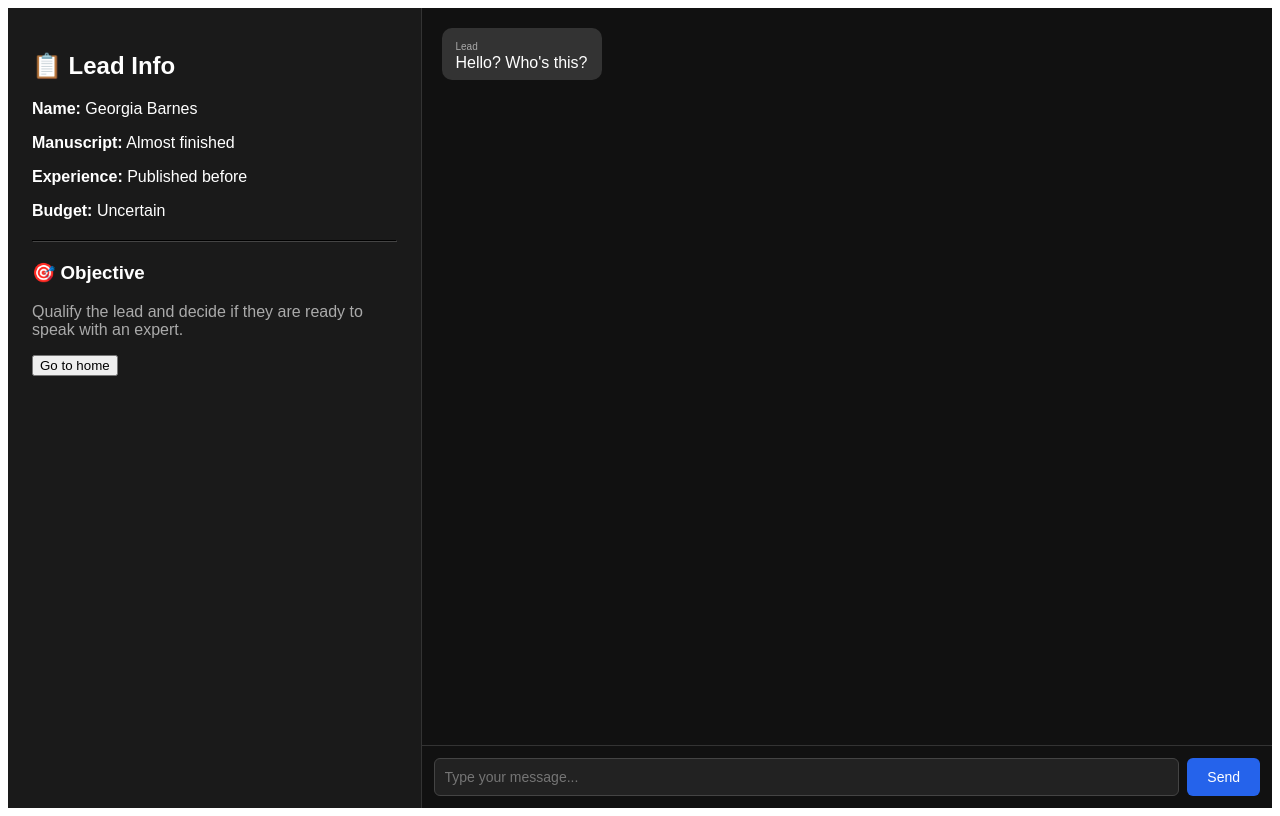
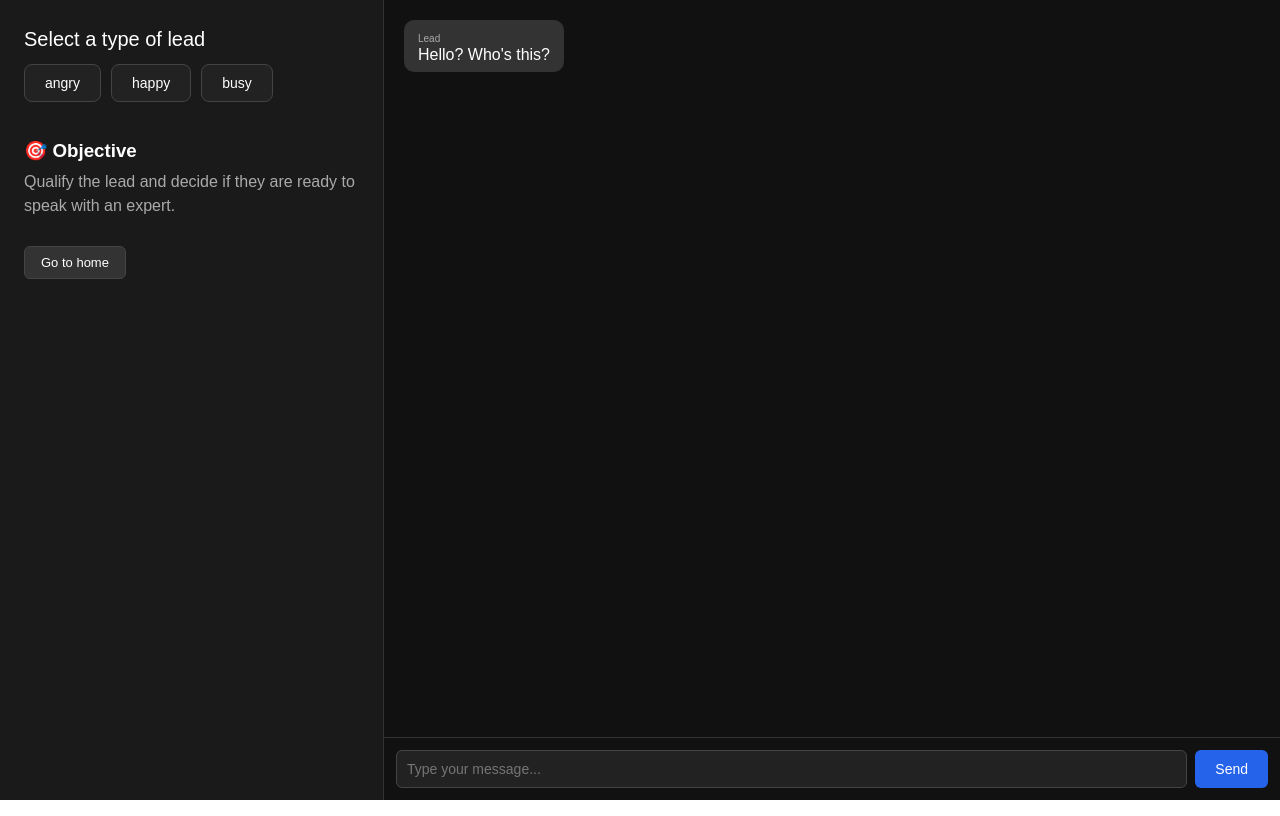
Before and after one commit to MGigenaDePaul/sdr-simulator, a React (Vite) app: page /simulation in a window 1280 px wide. Built offline with nearby package versions, Linux system fonts and the light colour scheme.

Commit message:
added styles to Home, implementing logic for chat box

```diff
--- /dev/null
+++ b/src/index.css
@@ -0,0 +1,5 @@
+*{
+    margin: 0;
+    padding: 0;
+    box-sizing: border-box;
+}
--- a/src/main.jsx
+++ b/src/main.jsx
@@ -2,6 +2,7 @@ import { StrictMode } from 'react'
 import { createRoot } from 'react-dom/client'
 import { BrowserRouter } from 'react-router-dom'
 import App from './App.jsx'
+import './index.css'
 
 createRoot(document.getElementById('root')).render(
   <StrictMode>
--- a/src/pages/Home.jsx
+++ b/src/pages/Home.jsx
@@ -1,16 +1,28 @@
 import '../styles/Home.css'
 import { useNavigate } from 'react-router-dom'
+import { useState } from 'react';
 const Home = () => {
     const navigate = useNavigate();
+    const [isLeaving, setIsLeaving] = useState(false);
+
+    const handleStart = () => {
+        setIsLeaving(true);
+        setTimeout(() => {
+            navigate('/simulation');
+        }, 600);
+    };
 
     return (
-        <div>
-            <h1>SDR SIMULATOR</h1>
-            <h2>Let's see how good you are</h2>
+        <div className={`home ${isLeaving ? 'fade-out' : ''}`}>
+            <h1 className='title'>SDR SIMULATOR</h1>
+            <h2 className='subtitle'>Let's see how well you qualify authors</h2>
 
-            <h3>Rule #1</h3>
-            <p>Qualify the lead. Don't sell</p>
-            <button onClick={() => navigate('/simulation')}>Start simulation</button>
+            <div className='rule-card'>
+                <h3 className='rule-text'>Rule #1</h3>
+                <p>Qualify the lead. Don't sell</p>
+            </div>
+
+            <button className='start-btn' onClick={handleStart}>Start simulation</button>
         </div>
     )
 }
--- a/src/pages/Simulation.jsx
+++ b/src/pages/Simulation.jsx
@@ -2,27 +2,48 @@ import { useState, useRef, useEffect } from "react";
 import { useNavigate } from "react-router-dom";
 import "../styles/Simulation.css";
 
-const lead = {
+const angryLeadInfo = {
   name: "Georgia Barnes",
-  manuscript: "Almost finished",
-  experience: "Published before",
-  budget: "Uncertain",
+  manuscript: "almost done",
+  experience: "second time publishing, didn't have a good experience before",
+  budget: "uncertain",
+  responses: {
+    greeting: "What do you want?!",
+    budget: "That's none of your business!",
+    manuscript: "Yeah I'm writing one, so what?",
+    experience: "Don't remind me of that disaster.",
+    transfer: "Why would I talk to someone else?!",
+    default: "Stop wasting my time.",
+  },
 };
 
-const leadResponses = [
-  "Yeah, I remember filling something out...",
-  "I'm not sure I have the budget for this.",
-  "What exactly do you guys do?",
-  "I already published before.",
-  "I've been thinking about it for a while now.",
-  "Can you just send me an email instead?",
-  "How much does it cost?",
+const happyLeadInfo = {
+  name: "Maria Antonieta",
+  manuscript: "done",
+  experience: "first time",
+  budget: "uncertain",
+}
+
+const busyLeadInfo = {
+  name: "Rafael Gutierrez",
+  manuscript: "finished",
+  experience: "has published 5 times",
+  budget: "he has it",
+}
+
+const keywordMap = [
+  { keywords: ["hi", "hello", "hey", "this is"], category: "greeting" },
+  { keywords: ["budget", "money", "afford", "cost"], category: "budget" },
+  { keywords: ["book", "manuscript", "writing"], category: "manuscript" },
+  { keywords: ["experience", "published", "before"], category: "experience" },
+  { keywords: ["expert", "transfer", "speak", "call"], category: "transfer" },
 ];
 
 const Simulation = () => {
   const [messages, setMessages] = useState([
     { from: "Lead", text: "Hello? Who's this?" },
   ]);
+  const [selectedLead, setSelectedLead] = useState(null);
   const [input, setInput] = useState("");
   const chatEnd = useRef(null);
   const navigate = useNavigate();
@@ -31,15 +52,26 @@ const Simulation = () => {
     chatEnd.current?.scrollIntoView({ behavior: "smooth" });
   }, [messages]);
 
+
   const sendMessage = () => {
     if (!input.trim()) return;
 
-    const userMsg = { from: "You", text: input.trim() };
-    const randomReply =
-      leadResponses[Math.floor(Math.random() * leadResponses.length)];
-    const leadMsg = { from: "Lead", text: randomReply };
+    const lowerInput = input.trim().toLowerCase();
 
-    setMessages((prev) => [...prev, userMsg, leadMsg]);
+    const userMessage = { from: "You", text: lowerInput };
+
+    const match = keywordMap.find((entry) =>
+      entry.keywords.some((word) => lowerInput.includes(word))
+    )
+
+    const reply = match
+      ? selectedLead.responses[match.category]
+      : selectedLead.responses.default
+
+
+    const leadMessage = { from: "Lead", text: reply}
+
+    setMessages((prev) => [...prev, userMessage, leadMessage]);
     setInput("");
   };
 
@@ -50,31 +82,48 @@ const Simulation = () => {
   return (
     <div className="sim-container">
       <div className="sim-left">
-        <h2>📋 Lead Info</h2>
-        <p><strong>Name:</strong> {lead.name}</p>
-        <p><strong>Manuscript:</strong> {lead.manuscript}</p>
-        <p><strong>Experience:</strong> {lead.experience}</p>
-        <p><strong>Budget:</strong> {lead.budget}</p>
-        <hr />
+        <p className='select-lead-text'>Select a type of lead</p>
+        {!selectedLead && (
+          <div className="lead-types">
+            <button onClick={() => setSelectedLead(angryLeadInfo)}>angry</button>
+            <button onClick={() => setSelectedLead(happyLeadInfo)}>happy</button>
+            <button onClick={() => setSelectedLead(busyLeadInfo)}>busy</button>
+          </div>
+        )}
+
+        <br />
+        {selectedLead && (
+          <div className="lead-info">
+            <h2>📋 Lead Info</h2>
+            <p><strong>Name:</strong> {selectedLead.name}</p>
+            <p><strong>Manuscript:</strong> {selectedLead.manuscript}</p>
+            <p><strong>Experience:</strong> {selectedLead.experience}</p>
+            <p><strong>Budget:</strong> {selectedLead.budget}</p>
+            <hr />
+          </div>
+        )}
+
+
+
         <h3>🎯 Objective</h3>
         <p className="objective-text">
           Qualify the lead and decide if they are ready to speak with an expert.
         </p>
-        <button onClick={() => navigate('/')}>Go to home</button>
+        <button className='home-btn'onClick={() => navigate('/')}>Go to home</button>
       </div>
 
       <div className="sim-right">
         <div className="chat-box">
-          {messages.map((msg, i) => (
+          {messages.map((message, i) => (
             <div
               key={i}
-              className={`bubble ${msg.from === "You" ? "you" : "lead"}`}
+              className={`bubble ${message.from === "You" ? "you" : "lead"}`}
             >
-              <span className="label">{msg.from}</span>
-              <p>{msg.text}</p>
+              <span className="label">{message.from}</span>
+              <p>{message.text}</p>
             </div>
           ))}
-          <div ref={chatEnd} />
+          <div ref={chatEnd} /> {/*for scrolling*/}
         </div>
 
         <div className="input-row">
--- a/src/styles/Home.css
+++ b/src/styles/Home.css
@@ -0,0 +1,78 @@
+
+.home{
+    display: flex;
+    flex-direction: column;
+    justify-content: center;
+    align-items: center;
+    background-color: #1a1a1a;
+    height: 100vh;
+    width: 100vw;
+    color: #fff;
+    gap: 20px;
+    font-family: sans-serif;
+    animation: fadeIn 0.8s ease-out;
+}
+
+.title{
+    font-size: 60px;
+    padding: 8px;
+    margin-bottom: 8px;
+}
+
+.subtitle {
+    text-align: center;
+    padding: 8px;
+    color: #aaa;
+}
+
+.rule-card{
+    padding: 8px;
+    background: #222;
+    border-radius: 8px;
+    padding: 16px 24px;
+    border: 1px solid #333;
+    text-align: center;
+}
+
+.start-btn {
+  padding: 10px 20px;
+  background: #2563eb;
+  align-self: center;
+  width: auto;
+  color: #fff;
+  border: none;
+  border-radius: 9px;
+  cursor: pointer;
+  font-size: 14px;
+  transition: box-shadow 0.3s;
+}
+
+.start-btn:hover{
+    box-shadow: 0 0 15px rgba(37, 99, 235, 0.5);
+}
+
+@keyframes fadeIn {
+    from {
+        opacity: 0;
+        transform: translateY(20px)
+    }
+    to {
+        opacity: 1;
+        transform: translateY(0)
+    }
+}
+
+@keyframes fadeOut {
+    from {
+        opacity: 1;
+        transform: translateY(0);
+    }
+    to {
+        opacity: 0;
+        transform: translateY(-20px);
+    }
+}
+
+.fade-out {
+    animation: fadeOut 0.6s ease-in forwards;
+}
--- a/src/styles/Simulation.css
+++ b/src/styles/Simulation.css
@@ -5,6 +5,7 @@
   font-family: sans-serif;
 }
 
+/* LEFT PANEL */
 .sim-left {
   width: 30%;
   background: #1a1a1a;
@@ -13,7 +14,17 @@
 }
 
 .sim-left h2 {
-  margin-bottom: 20px;
+  margin-bottom: 16px;
+}
+
+.sim-left h3 {
+  margin-top: 20px;
+  margin-bottom: 8px;
+}
+
+.sim-left p {
+  margin-bottom: 8px;
+  line-height: 1.5;
 }
 
 .sim-left hr {
@@ -25,6 +36,56 @@
   color: #aaa;
 }
 
+.select-lead-text {
+  font-size: 20px;
+  margin-bottom: 20px;
+}
+
+.lead-types {
+  display: flex;
+  gap: 10px;
+  margin-top: 10px;
+}
+
+.lead-types button {
+  padding: 10px 20px;
+  border: 1px solid #444;
+  border-radius: 8px;
+  background: #222;
+  color: #fff;
+  cursor: pointer;
+  font-size: 14px;
+  transition: background 0.2s;
+}
+
+.lead-types button:hover {
+  background: #333;
+}
+
+.lead-info {
+  background: #222;
+  padding: 16px;
+  border-radius: 8px;
+  margin-top: 10px;
+}
+
+.home-btn {
+  margin-top: 20px;
+  padding: 8px 16px;
+  background: #333;
+  color: #fff;
+  border: 1px solid #444;
+  border-radius: 6px;
+  cursor: pointer;
+  font-size: 13px;
+  transition: background 0.2s;
+}
+
+.home-btn:hover {
+  background: #444;
+}
+
+/* RIGHT PANEL */
 .sim-right {
   width: 70%;
   background: #111;
```
Also changed, not shown: src/App.css (deleted).
